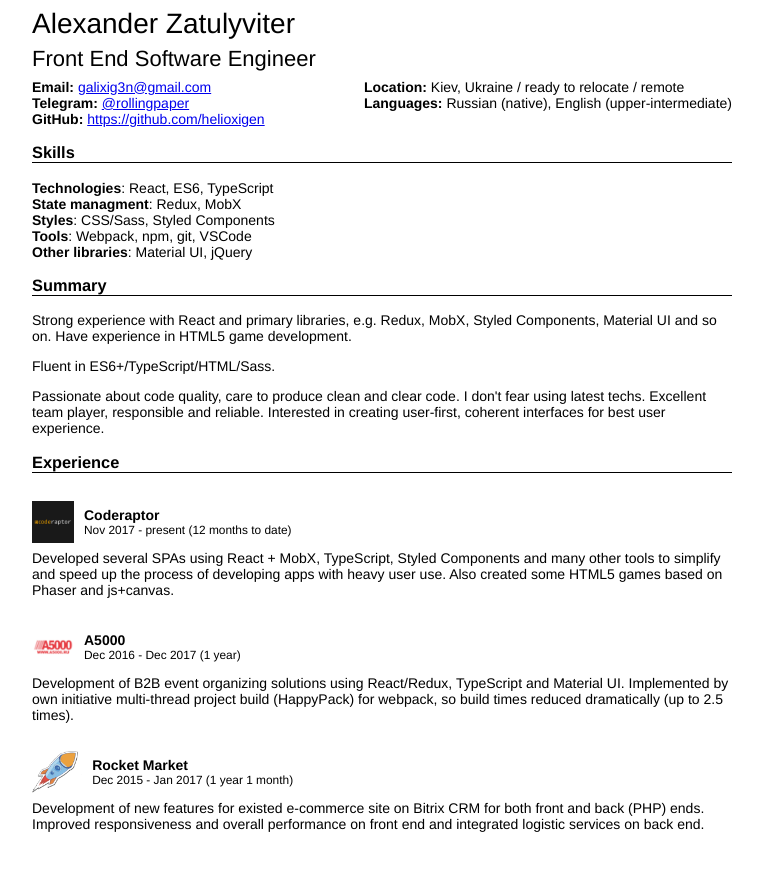
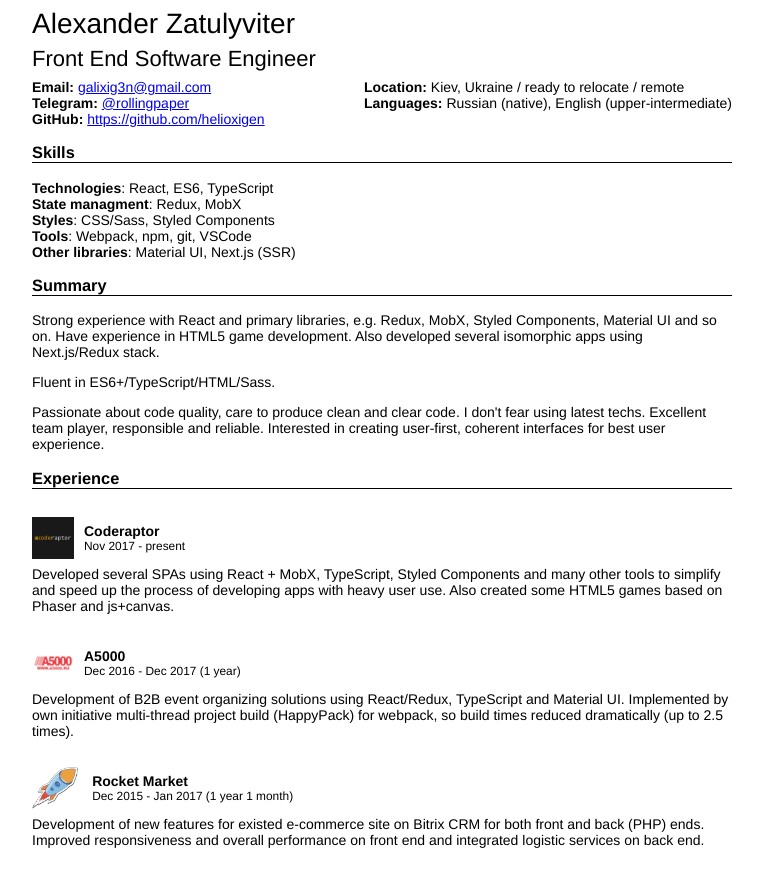
Before and after one commit to helioxigen/helioxigen.github.io, a plain HTML site: page index.html in a window 1280 px wide. Shown: the whole page, without its empty margins (258-1021 px from the left). Drawn offline with Linux system fonts and the light colour scheme.

Commit message:
next.js and ssr

```diff
--- a/index.html
+++ b/index.html
@@ -53,14 +53,14 @@
                 <br>
                 <strong>Tools</strong>: Webpack, npm, git, VSCode
                 <br>
-                <strong>Other libraries</strong>: Material UI, jQuery
+                <strong>Other libraries</strong>: Material UI, Next.js (SSR)
             </p>
         </article>
         <article>
             <h3>Summary</h3>
 
             <p>Strong experience with React and primary libraries, e.g. Redux, MobX, Styled Components, Material UI and so on.
-                Have experience in HTML5 game development.</p>
+                Have experience in HTML5 game development. Also developed several isomorphic apps using Next.js/Redux stack.</p>
             <p>Fluent in ES6+/TypeScript/HTML/Sass.</p>
             <p>
                 Passionate about code quality, care to produce clean and clear code. I don't fear using latest techs. Excellent team player,
@@ -75,8 +75,7 @@
                     <!-- <div class="item-logo cr"></div> -->
                     <div class="place">
                         <h4>Coderaptor</h4>
-                        <div class="time">Nov 2017 - present (<span class="current"></span>)
-                        </div>
+                        <div class="time">Nov 2017 - present</div>
                     </div>
                 </header>
                 <p>
@@ -112,17 +111,6 @@
             </div>
         </article>
     </main>
-    <script>
-        function monthDiff(d1, d2) {
-            var months;
-            months = (d2.getFullYear() - d1.getFullYear()) * 12;
-            months -= d1.getMonth();
-            months += d2.getMonth();
-            return months <= 0 ? 0 : months;
-        }
-
-        document.querySelector(".current").innerHTML = monthDiff(new Date(2017, 10, 1), new Date()) + 1 + " months to date"
-    </script>
 </body>
 
 </html>
```
